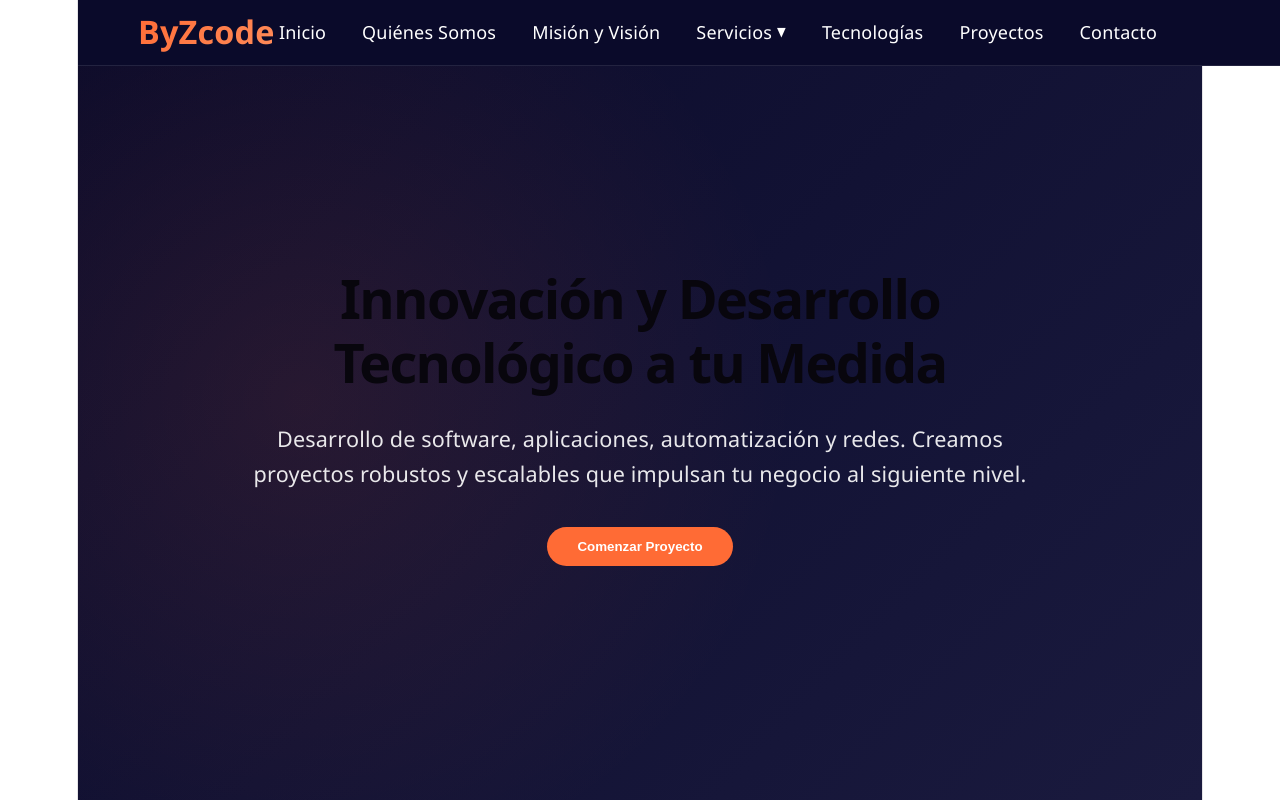
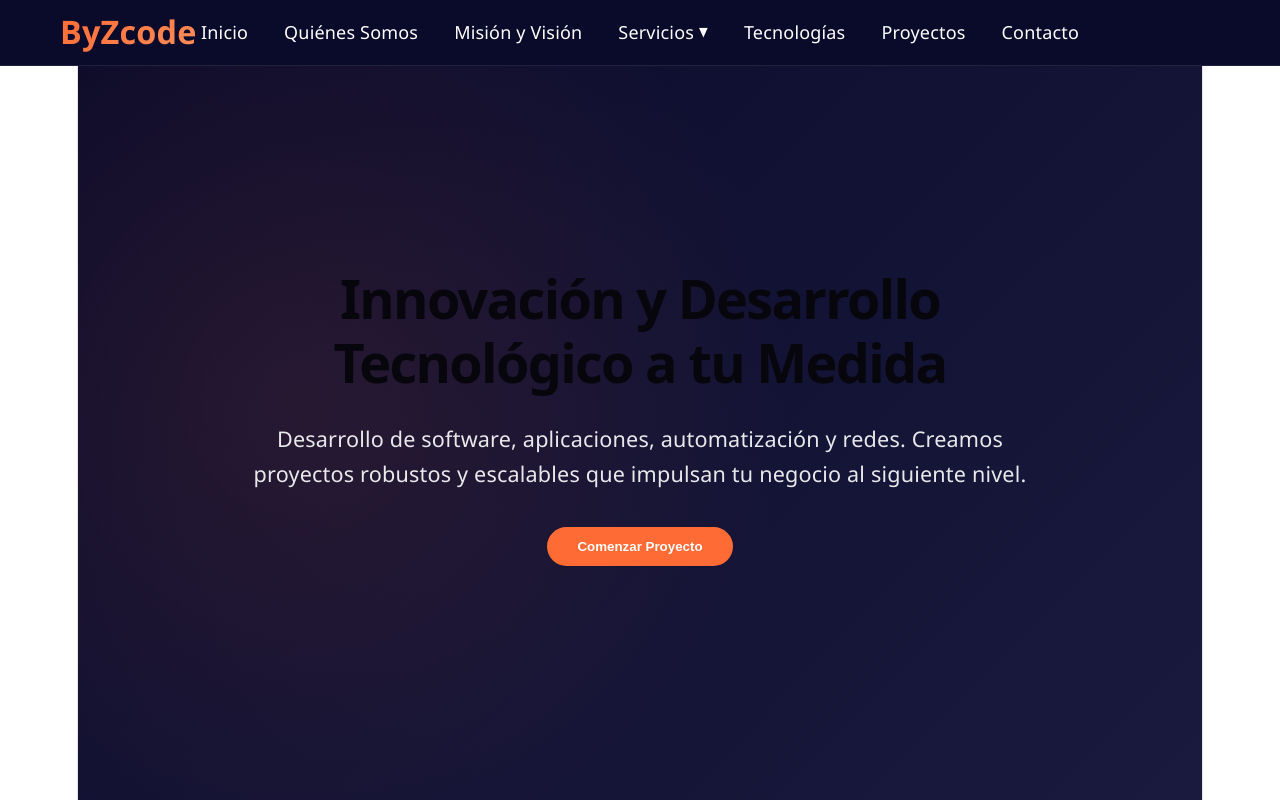
Before and after one commit to byzcodedeveloper-rgb/react-cicd-demo, a React (Vite) app: page / in a window 1280 px wide. Shown: the top 800 px of the page. Built offline with nearby package versions, Linux system fonts and the light colour scheme.

Commit message:
Inicio de commit de sitio byzcode 18

```diff
--- a/src/components/Navbar.css
+++ b/src/components/Navbar.css
@@ -1,10 +1,12 @@
 /* ============================================
-   NAVBAR - ESTILO ORIGINAL BYZCODE
+   NAVBAR - ANCHO COMPLETO
    ============================================ */
 
 .navbar {
   position: fixed;
   top: 0;
+  left: 0;
+  right: 0;
   width: 100%;
   background: #0a0a2a;
   z-index: 1000;
@@ -12,6 +14,7 @@
   border-bottom: 1px solid rgba(255, 255, 255, 0.1);
 }
 
+/* Contenedor interno para centrar el contenido */
 .nav-container {
   max-width: 1200px;
   margin: 0 auto;
```
